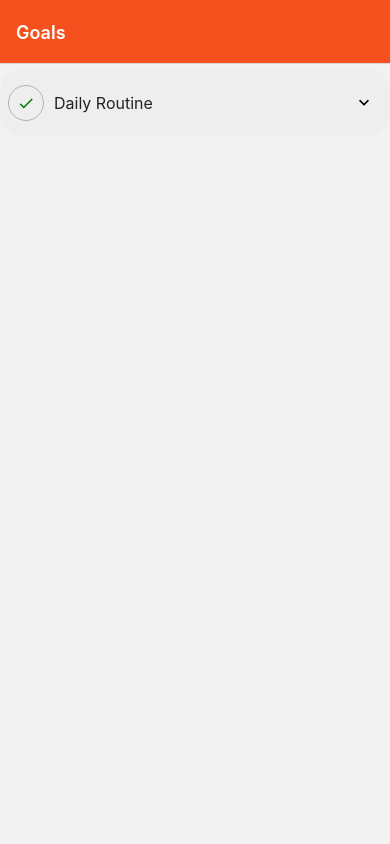
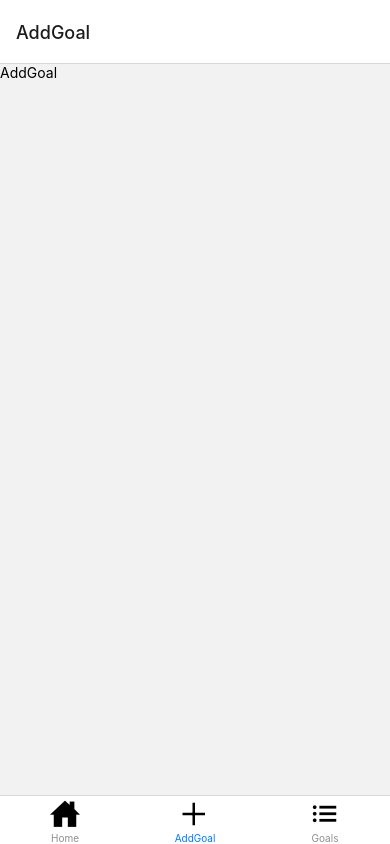
Before and after one commit to Kimbohlovette/MyGoals, a React Native app: screen /AddGoal in a window 390 px wide. Built offline with nearby package versions, Linux system fonts and the light colour scheme.

Commit message:
Added bottom navigation to app

```diff
--- a/package.json
+++ b/package.json
@@ -10,6 +10,7 @@
     "lint": "eslint . --ext .js,.jsx,.ts,.tsx"
   },
   "dependencies": {
+    "@react-navigation/bottom-tabs": "^6.5.7",
     "@react-navigation/native": "^6.1.6",
     "@react-navigation/native-stack": "^6.9.12",
     "@reduxjs/toolkit": "^1.8.6",
--- a/src/App.tsx
+++ b/src/App.tsx
@@ -8,43 +8,60 @@ import { createNativeStackNavigator } from '@react-navigation/native-stack';
 import * as React from 'react';
 import Home from './pages/Home';
 import Goals from './components/Goals';
+import { createBottomTabNavigator } from '@react-navigation/bottom-tabs';
+import AddGoal from './components/AddGoal';
 import Icon from 'react-native-vector-icons/Ionicons';
-import { Pressable } from 'react-native';
 
 const Stack = createNativeStackNavigator();
+const Tab = createBottomTabNavigator();
 
 const App = () => {
   return (
     <NavigationContainer>
-      <Stack.Navigator
+      {/* <Stack.Navigator
         initialRouteName="Goals"
         screenOptions={{
-          headerStyle: { backgroundColor: '#f4511e' },
+          headerStyle: { backgroundColor: '#059669' },
           headerTintColor: '#fff',
           headerTitleStyle: {
             fontWeight: '600',
           },
+          headerShown: false,
         }}>
-        <Stack.Screen name="Home" component={Home} />
+        <Stack.Screen
+          name="Home"
+          component={Home}
+          options={{
+            headerShown: true,
+          }}
+        />
         <Stack.Screen name="Goals" component={Goals} />
-      </Stack.Navigator>
+      </Stack.Navigator> */}
+      <Tab.Navigator>
+        <Tab.Screen
+          name="Home"
+          component={Home}
+          options={{
+            tabBarIcon: () => <Icon name="home-sharp" size={30} />,
+          }}
+        />
+        <Tab.Screen
+          name="AddGoal"
+          component={AddGoal}
+          options={{
+            tabBarIcon: () => <Icon name="add" size={40} />,
+          }}
+        />
+        <Tab.Screen
+          name="Goals"
+          component={Goals}
+          options={{
+            tabBarIcon: () => <Icon name="list" size={30} />,
+          }}
+        />
+      </Tab.Navigator>
     </NavigationContainer>
   );
 };
 
 export default App;
-
-// const styles = StyleSheet.create({
-//   topNavbar: {
-//     flexDirection: 'row',
-//     justifyContent: 'space-between',
-//     alignItems: 'center',
-//     paddingHorizontal: 8,
-//     paddingVertical: 24,
-//     width: '100%',
-//   },
-//   appContainer: {
-//     paddingHorizontal: 8,
-//     backgroundColor: 'white',
-//   },
-// });
--- /dev/null
+++ b/src/components/AddGoal.tsx
@@ -0,0 +1,8 @@
+import React from 'react';
+import { Text } from 'react-native';
+
+const AddGoal = () => {
+  return <Text>AddGoal</Text>;
+};
+
+export default AddGoal;
```
Also changed, not shown: 2 other files (tests, documents, lock files or other folders).
